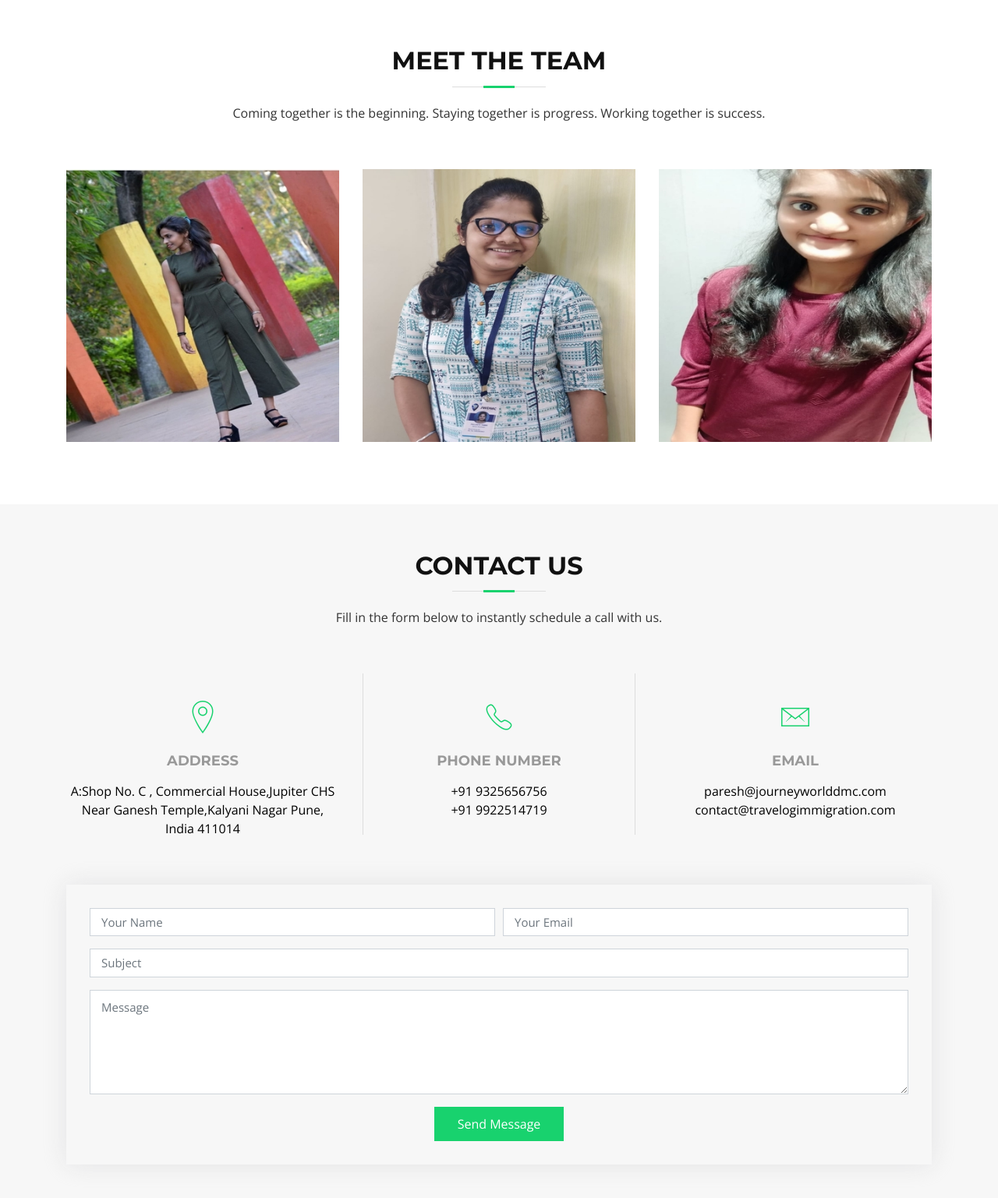
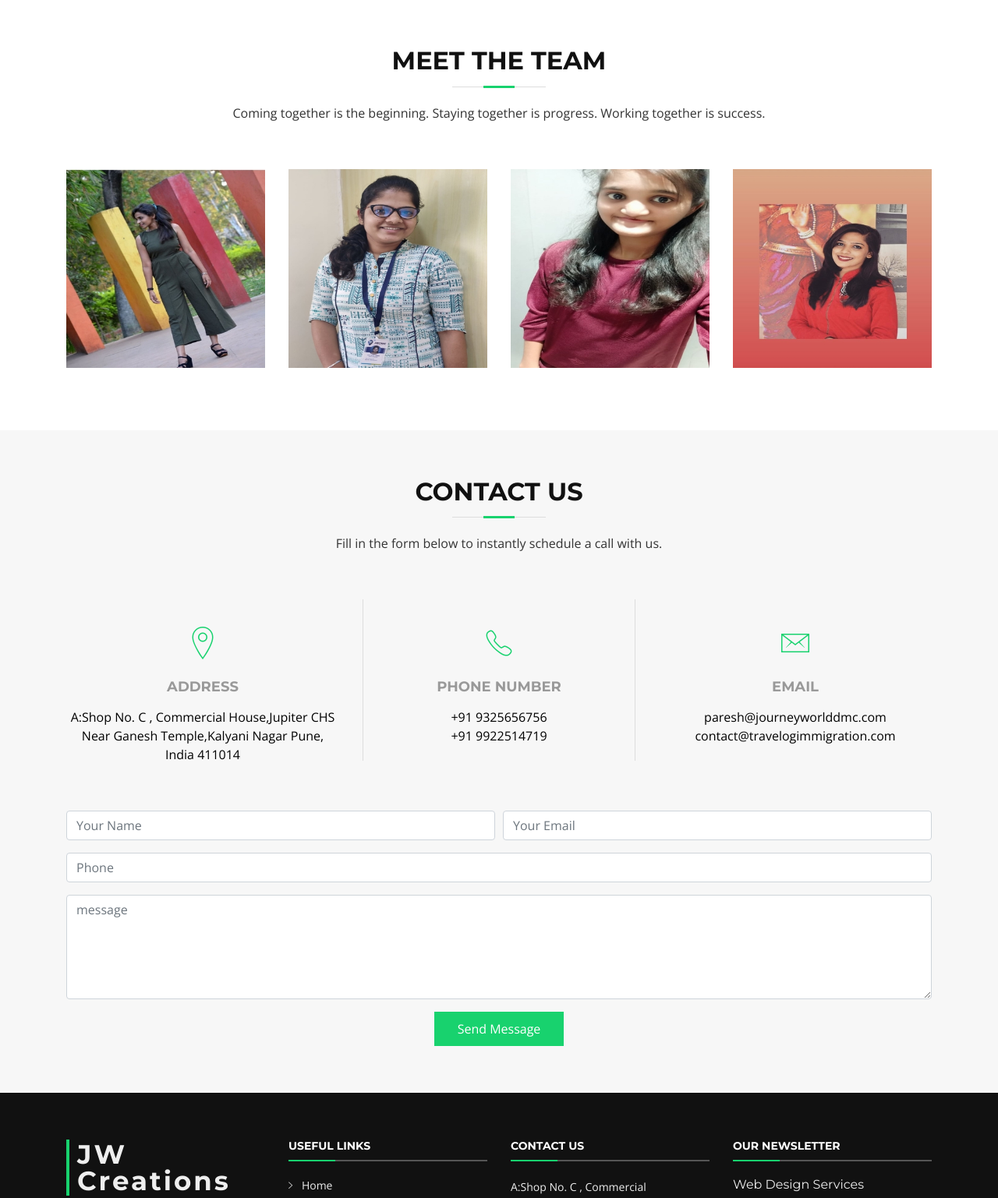
Before and after one commit to revatidongare/adworldwebsite, a PHP site: page / in a window 1280 px wide. Shown: the part 4963-6500 px from the top of the page at 78% size. Run offline with PHP 8.4, Linux system fonts and the light colour scheme; some web fonts are replaced.

Commit message:
4/12/2020
Mail integration,Update Team

```diff
--- a/index.php
+++ b/index.php
@@ -583,9 +583,9 @@
 
         <div class="row">
 
-          <div class="col-lg-4 col-md-6">
+          <div class="col-lg-3 col-md-6">
             <div class="member" data-aos="fade-up" data-aos-delay="100">
-              <img src="assets/img/team-1.jpg" class="img-fluid" alt="">
+              <img src="assets/img/team1.jpg" class="img-fluid" alt="">
               <div class="member-info">
                 <div class="member-info-content">
                   <h4>Revti Dongare</h4>
@@ -601,9 +601,9 @@
             </div>
           </div>
 
-          <div class="col-lg-4 col-md-6">
+          <div class="col-lg-3 col-md-6">
             <div class="member" data-aos="fade-up" data-aos-delay="200">
-              <img src="assets/img/team-2.jpg" class="img-fluid" alt="">
+              <img src="assets/img/team2.jpg" class="img-fluid" alt="">
               <div class="member-info">
                 <div class="member-info-content">
                   <h4>Pallavi Tambe</h4>
@@ -619,9 +619,9 @@
             </div>
           </div>
 
-          <div class="col-lg-4 col-md-6">
+          <div class="col-lg-3 col-md-6">
             <div class="member" data-aos="fade-up" data-aos-delay="300">
-              <img src="assets/img/team-3.jpg" class="img-fluid" alt="">
+              <img src="assets/img/team3.jpg" class="img-fluid" alt="">
               <div class="member-info">
                 <div class="member-info-content">
                   <h4>Baporikar Vaishanvi</h4>
@@ -637,13 +637,13 @@
             </div>
           </div>
 
-         <!--  <div class="col-lg-3 col-md-6">
+          <div class="col-lg-3 col-md-6">
             <div class="member" data-aos="fade-up" data-aos-delay="400">
-              <img src="assets/img/team-4.jpg" class="img-fluid" alt="">
+              <img src="assets/img/team6.jpg" class="img-fluid" alt="">
               <div class="member-info">
                 <div class="member-info-content">
-                  <h4>Amanda Jepson</h4>
-                  <span>Accountant</span>
+                  <h4>Dhaybar Surbhi</h4>
+                  <span>Sales Executive</span>
                   <div class="social">
                     <a href=""><i class="fa fa-twitter"></i></a>
                     <a href=""><i class="fa fa-facebook"></i></a>
@@ -654,7 +654,7 @@
               </div>
             </div>
           </div>
-        -->
+
       </div>
 
 
@@ -706,7 +706,7 @@
       </div>
 
        <div class="form">
-        <form action="forms/contact.php" method="post" role="form" class="php-email-form">
+          <form action="back.php" method="post">
             <div class="form-row">
               <div class="form-group col-md-6">
                 <input type="text" name="name" class="form-control" id="name" placeholder="Your Name" data-rule="minlen:4" data-msg="Please enter at least 4 chars" />
@@ -718,22 +718,26 @@
               </div>
             </div>
             <div class="form-group">
-            <input type="text" class="form-control" name="subject" id="subject" placeholder="Subject" data-rule="minlen:4" data-msg="Please enter at least 8 chars of subject" />
+              <input type="text" class="form-control" name="phone" id="phone" placeholder="Phone"  />
               <div class="validate"></div>
             </div>
             <div class="form-group">
-            <textarea class="form-control" name="message" rows="5" data-rule="required" data-msg="Please write something for us" placeholder="Message"></textarea>
+              <textarea class="form-control" name="message" rows="5" id="message" placeholder="message"  data-rule="required" data-msg="Please write something for us" placeholder="Message"></textarea>
               <div class="validate"></div>
             </div>
-          <div class="mb-3">
+            <!-- <div class="mb-3">
               <div class="loading">Loading</div>
               <div class="error-message"></div>
               <div class="sent-message">Your message has been sent. Thank you!</div>
-          </div>
-          <div class="text-center"><button type="submit">Send Message</button></div>
+            </div> -->
+            <div class="text-center"><button type="submit" style= "background: #18d26e;
+  border: 0;
+  padding: 10px 30px;
+  color: #fff;
+  transition: 0.4s;
+  cursor: pointer;" name="contact" id="contact">Send Message</button></div>
           </form>
         </div>
-
     </div>
   </section><!-- End Contact Section -->
 
```
Also changed, not shown: back.php (added, +121 -0 lines), contactus.php (+11 -6 lines), team.php (+23 -24 lines), assets/img/team1.jpg (renamed from assets/img/team-1.jpg), assets/img/team2.jpg (renamed from assets/img/team-2.jpg), assets/img/team3.jpg (renamed from assets/img/team-3.jpg), assets/img/team5.jpg (renamed from assets/img/team-5.jpg), assets/img/team6.jpg (added). Lines whose indentation alone changed are shown as unchanged.
